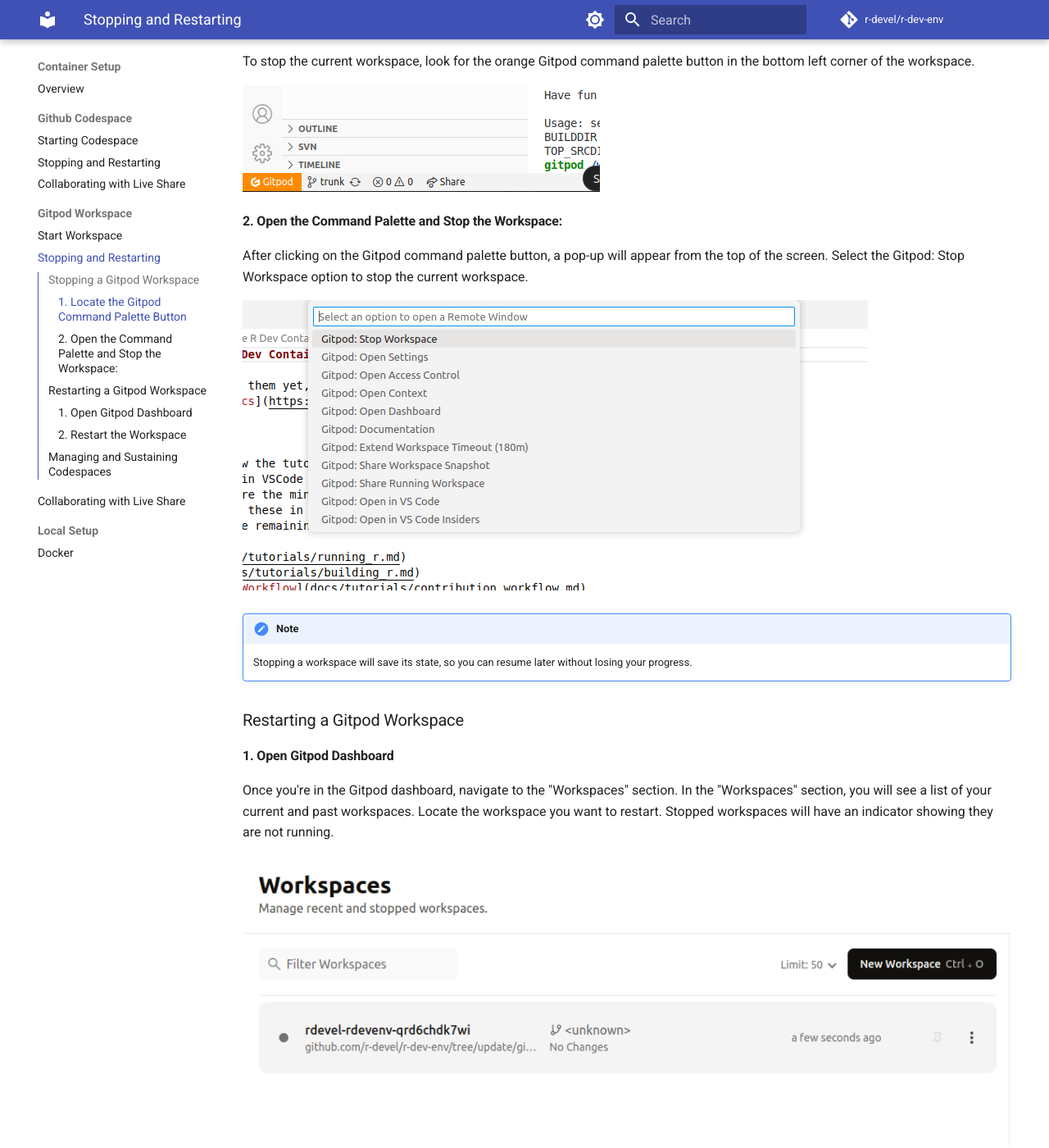
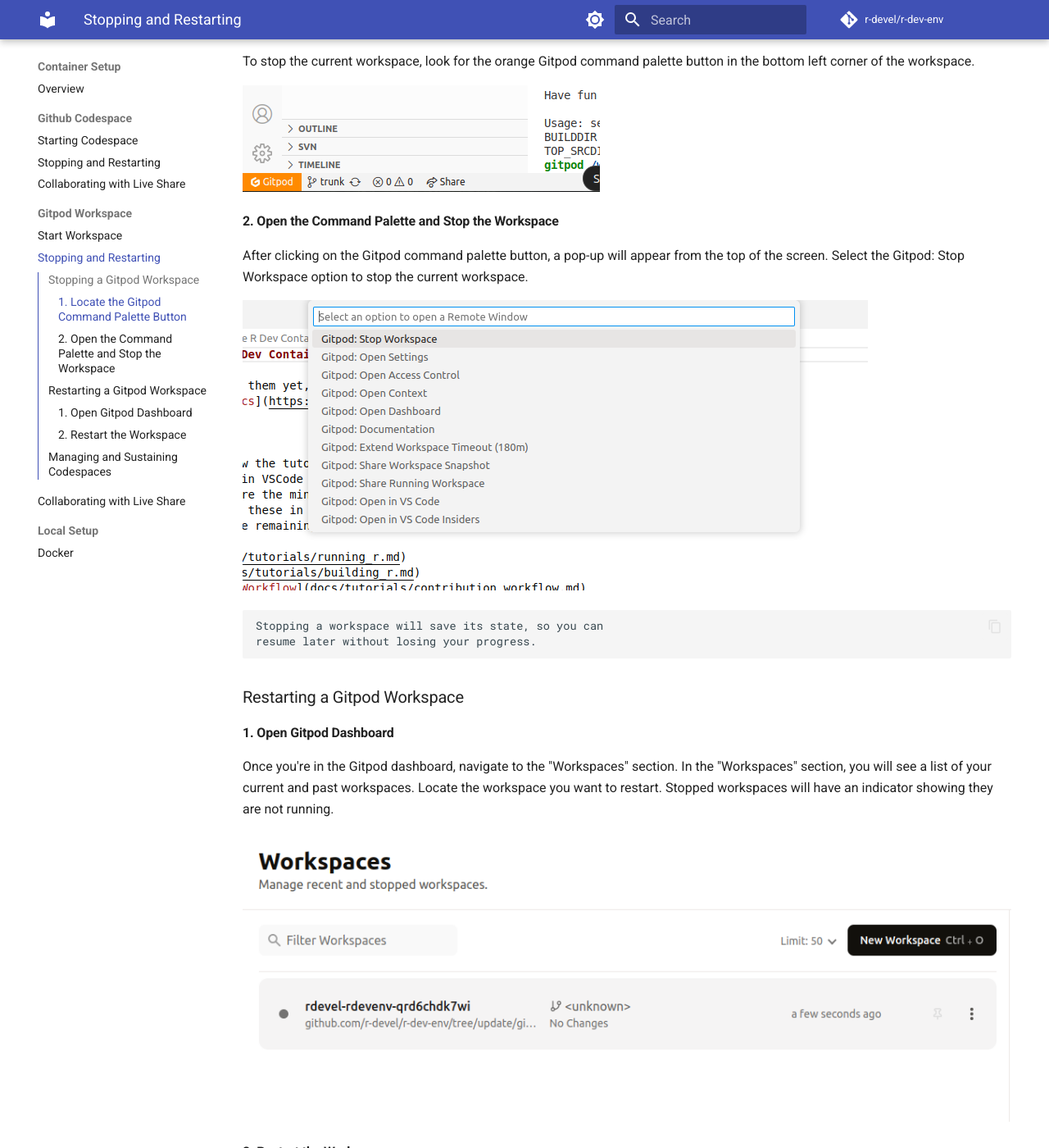
Before and after one commit to r-devel/r-dev-env, an MkDocs documentation site: the page built from docs/container_setup/gitpod_workspace/workspacestop_and_restart.md, in a window 1280 px wide and 1400 px high, scrolled down 253 px. Shown: the whole window at 82% size. Built offline with MkDocs 1.6.1 and Material for MkDocs 9.7.7, drawn with Linux system fonts in a browser that asks for light colours; comment, search, counter and statistics services are not loaded; some of the changed text lies outside the part shown.

Commit message:
[pre-commit.ci] Fixing issues with pre-commit

```diff
--- a/docs/container_setup/gitpod_workspace/workspacestop_and_restart.md
+++ b/docs/container_setup/gitpod_workspace/workspacestop_and_restart.md
@@ -8,7 +8,7 @@ workspace.
 
 ![stop gitpod workspace](../../assets/gitpod2.png)
 
-#### 2. Open the Command Palette and Stop the Workspace:
+#### 2. Open the Command Palette and Stop the Workspace
 
 After clicking on the Gitpod command palette button,
 a pop-up will appear from the top of the screen.
@@ -17,14 +17,10 @@ the current workspace.
 
 ![stop gitpod workspace](../../assets/gitpod3.png)
 
-
-!!! Note
     Stopping a workspace will save its state, so you can
     resume later without losing your progress.
 
-
 ### Restarting a Gitpod Workspace
-
 #### 1. Open Gitpod Dashboard
 
 Once you're in the Gitpod dashboard, navigate to the "Workspaces"
```
Also changed, not shown: other parts of docs/container_setup/gitpod_workspace/workspacestop_and_restart.md (+0 -2 lines), docs/container_setup/gitpod_workspace/live_share.md (+2 -0 lines).
